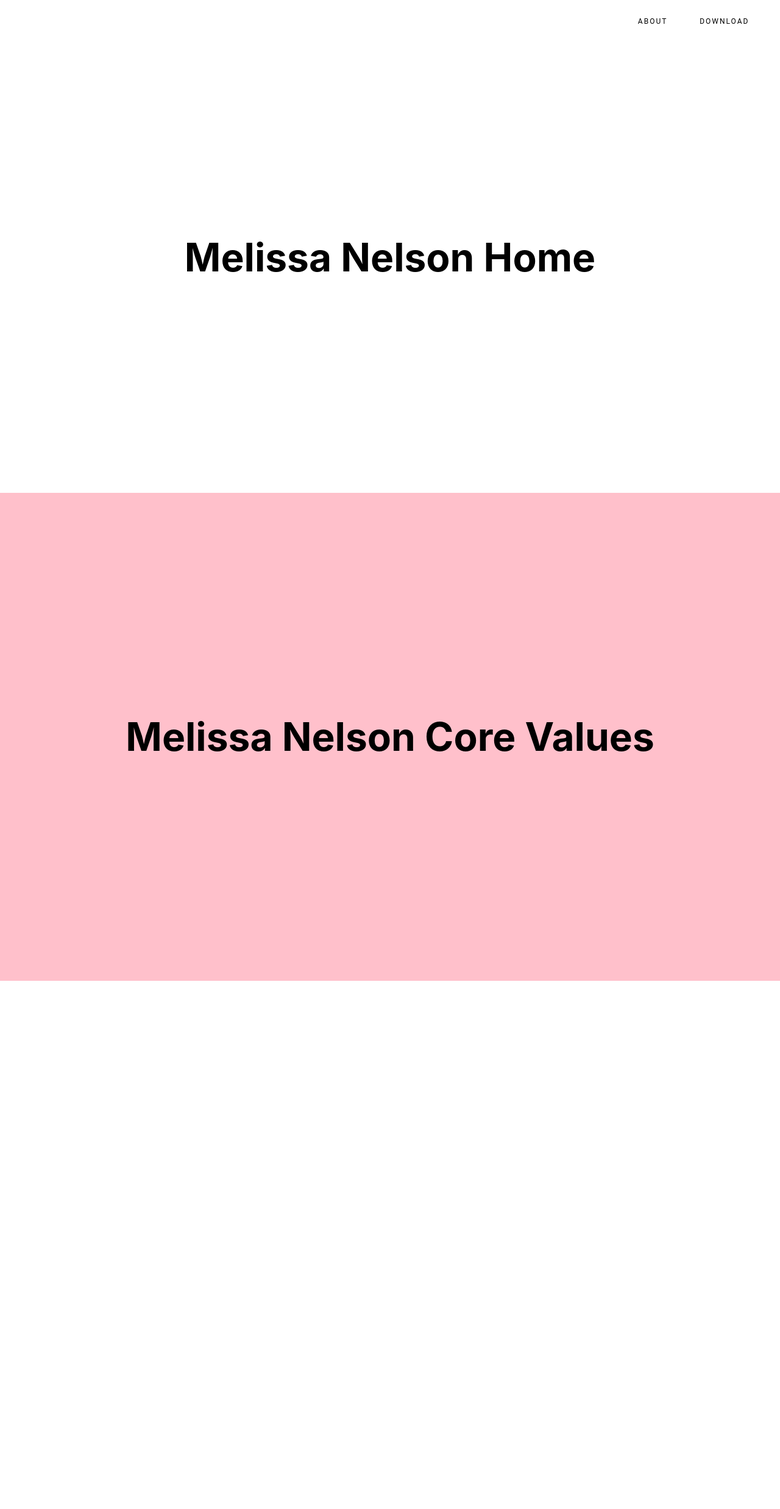
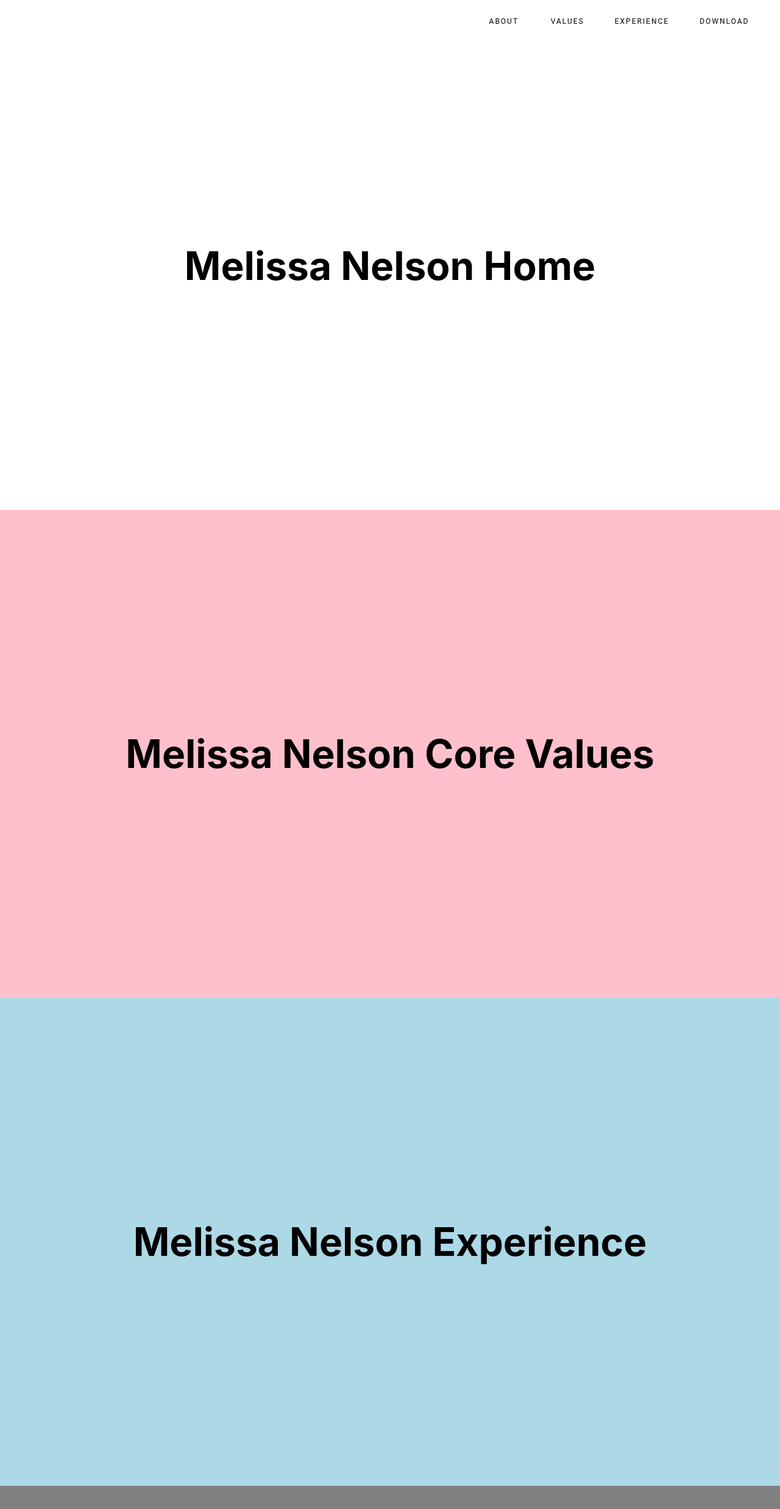
Before and after one commit to holkesvig/resume, a Next.js app: page / in a window 1280 px wide. Shown: the top 2474 px of the page at 61% size. Before the commit the page ends 1608 px from the top, so only its background shows below. Built offline with nearby package versions, Linux system fonts and the light colour scheme.

Commit message:
feat: add additional sections

```diff
--- a/components/Drawer/Drawer.js
+++ b/components/Drawer/Drawer.js
@@ -7,8 +7,6 @@ import ListItemText from '@material-ui/core/ListItemText';
 import MenuIcon from '@material-ui/icons/Menu';
 import { IconButton } from '@material-ui/core';
 import Link from 'next/link'
-
-
 import styles from './Drawer.module.scss'
 
 
@@ -49,28 +47,6 @@ export default function NavDrawer() {
                     </ListItem>
                 </List>
             </Link>
-            <Link href='/travel'>
-                <List>
-                    <ListItem className={styles.navItem} button key='Blog'>
-                        <ListItemText primary='Blog' />
-                    </ListItem>
-                </List>
-            </Link>
-            <Link href='/registry'>
-                <List>
-                    <ListItem className={styles.navItem} button key='Shop'>
-                        <ListItemText primary='Shop' />
-                    </ListItem>
-                </List>
-            </Link>
-            <Link href='/faq'>
-                <List>
-                    <ListItem className={styles.navItem} button key='FAQ'>
-                        <ListItemText primary='FAQ' />
-                    </ListItem>
-                </List>
-            </Link>
-
         </div>
     );
 
--- a/components/Layout/Layout.js
+++ b/components/Layout/Layout.js
@@ -14,8 +14,10 @@ export default function Layout({ children }) {
             </Head>
             <nav className={styles.navbar}>
                 <div className={styles.navigation}>
-                    <Button className={`${styles.navItem} ${styles.desktop}`}><Link href="/">About</Link></Button>
-                        <Button className={`${styles.navItem} ${styles.desktop}`}><Link href="/">Download</Link></Button>
+                    <Button className={`${styles.navItem} ${styles.desktop}`}><Link href="#home">About</Link></Button>
+                    <Button className={`${styles.navItem} ${styles.desktop}`}><Link href="#values">Values</Link></Button>
+                    <Button className={`${styles.navItem} ${styles.desktop}`}><Link href="#experience">Experience</Link></Button>
+                    <Button className={`${styles.navItem} ${styles.desktop}`}><Link href="#download">Download</Link></Button>
                     <div className={styles.mobile}>
                         <NavDrawer/>
                     </div>
--- a/pages/home.module.scss
+++ b/pages/home.module.scss
@@ -9,7 +9,7 @@
 
   .homeSection {
     width: 100vw;
-    height: calc(100vh - 28px);
+    height: 100vh;
     display: flex;
     justify-content: center;
     align-items: center;
@@ -27,6 +27,28 @@
     position: relative;
     text-align: center;
     background: pink;
+  }
+
+  .experienceSection {
+    width: 100vw;
+    height: 100vh;
+    display: flex;
+    justify-content: center;
+    align-items: center;
+    position: relative;
+    text-align: center;
+    background: lightblue;
+  }
+
+  .downloadSection {
+    width: 100vw;
+    height: 100vh;
+    display: flex;
+    justify-content: center;
+    align-items: center;
+    position: relative;
+    text-align: center;
+    background: grey;
   }
 }
 
--- a/pages/index.js
+++ b/pages/index.js
@@ -5,6 +5,7 @@ import Layout from '../components/Layout/Layout'
 export default function Home() {
   return (
     <div className={styles.index}>
+
       <Layout>
         <Head>
           <title>Melissa Nelson</title>
@@ -12,14 +13,25 @@ export default function Home() {
         </Head>
 
         <main className={styles.main}>
-          <div className={styles.homeSection}>
+
+          <div className={styles.homeSection} id="home">
               <h1 className={styles.title}>
                   Melissa Nelson Home
               </h1>
           </div>
-            <div className={styles.coreValuesSection}>
+            <div className={styles.coreValuesSection} id="values">
                 <h1 className={styles.title}>
                     Melissa Nelson Core Values
+                </h1>
+            </div>
+            <div className={styles.experienceSection} id="experience">
+                <h1 className={styles.title}>
+                    Melissa Nelson Experience
+                </h1>
+            </div>
+            <div className={styles.downloadSection} id="download">
+                <h1 className={styles.title}>
+                    Melissa Nelson Download
                 </h1>
             </div>
         </main>
@@ -27,6 +39,7 @@ export default function Home() {
         <footer>
         </footer>
       </Layout>
+
     </div>
   )
 }
--- a/styles/globals.scss
+++ b/styles/globals.scss
@@ -1,4 +1,6 @@
-html,
+html {
+  scroll-behavior: smooth;
+
   body {
     padding: 0;
     margin: 0;
@@ -14,3 +16,4 @@ a {
   * {
     box-sizing: border-box;
   }
+}
```
Lines whose indentation alone changed are shown as unchanged.
